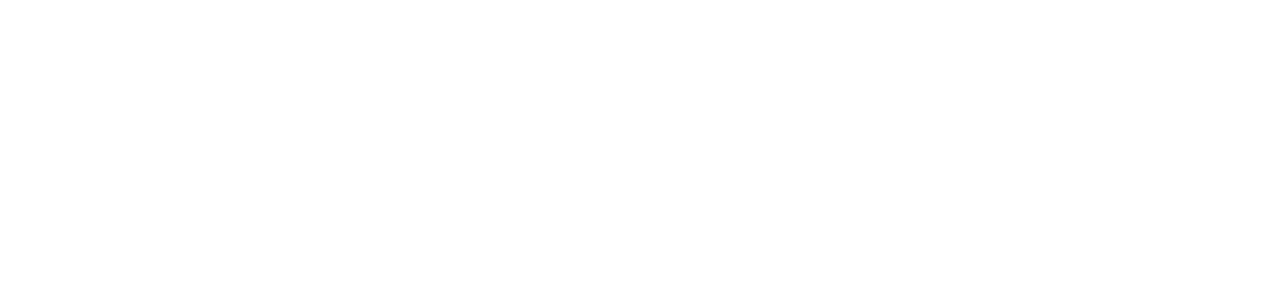
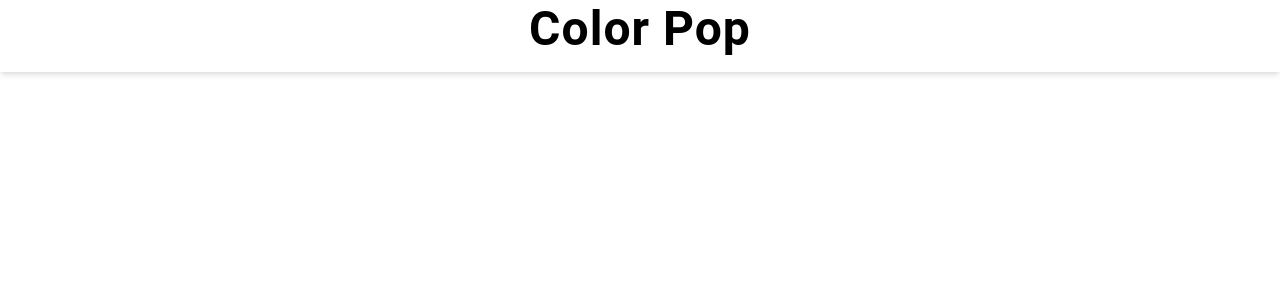
Before and after one commit to JoscelynJames/hue-knew, a Vue app: page / in a window 1280 px wide. Shown: the top 300 px of the page. Built offline with nearby package versions, Linux system fonts and the light colour scheme.

Commit message:
feat: added Nav Bar component

```diff
--- a/src/pages/Generate.vue
+++ b/src/pages/Generate.vue
@@ -1,5 +1,6 @@
 <template>
   <main id="generate-page">
+    <nav-bar />
     <!-- This will be the canvas to draw the image -->
     <canvas id="image-canvas"></canvas>
     <!-- This will be the svg we generate and draw our colors onto -->
@@ -8,7 +9,12 @@
 </template>
 
 <script>
+import NavBar from '../templates/NavBar.vue'
+
 export default {
-  name: 'Generate'
+  name: 'Generate',
+  components: {
+    'nav-bar': NavBar
+  }
 }
 </script>
--- /dev/null
+++ b/src/templates/NavBar.vue
@@ -0,0 +1,19 @@
+<template>
+  <nav>
+    <h2>Color Pop</h2>
+  </nav>
+</template>
+
+<script>
+export default {
+  name: 'NavBar',
+}
+</script>
+
+<style scoped>
+nav {
+  text-align: center;
+  height: 72px;
+  box-shadow: var(--box-shadow-1);
+}
+</style>
```
